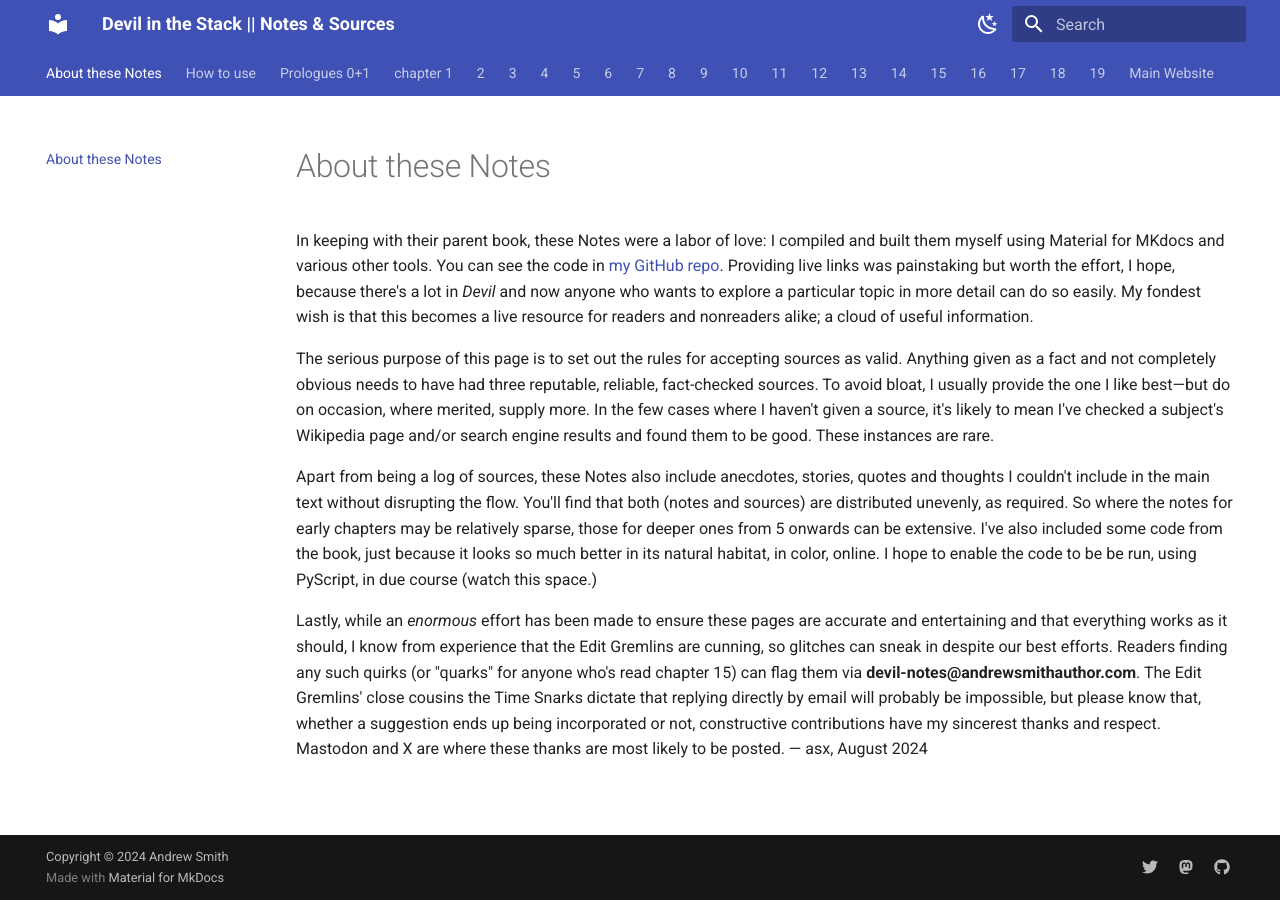
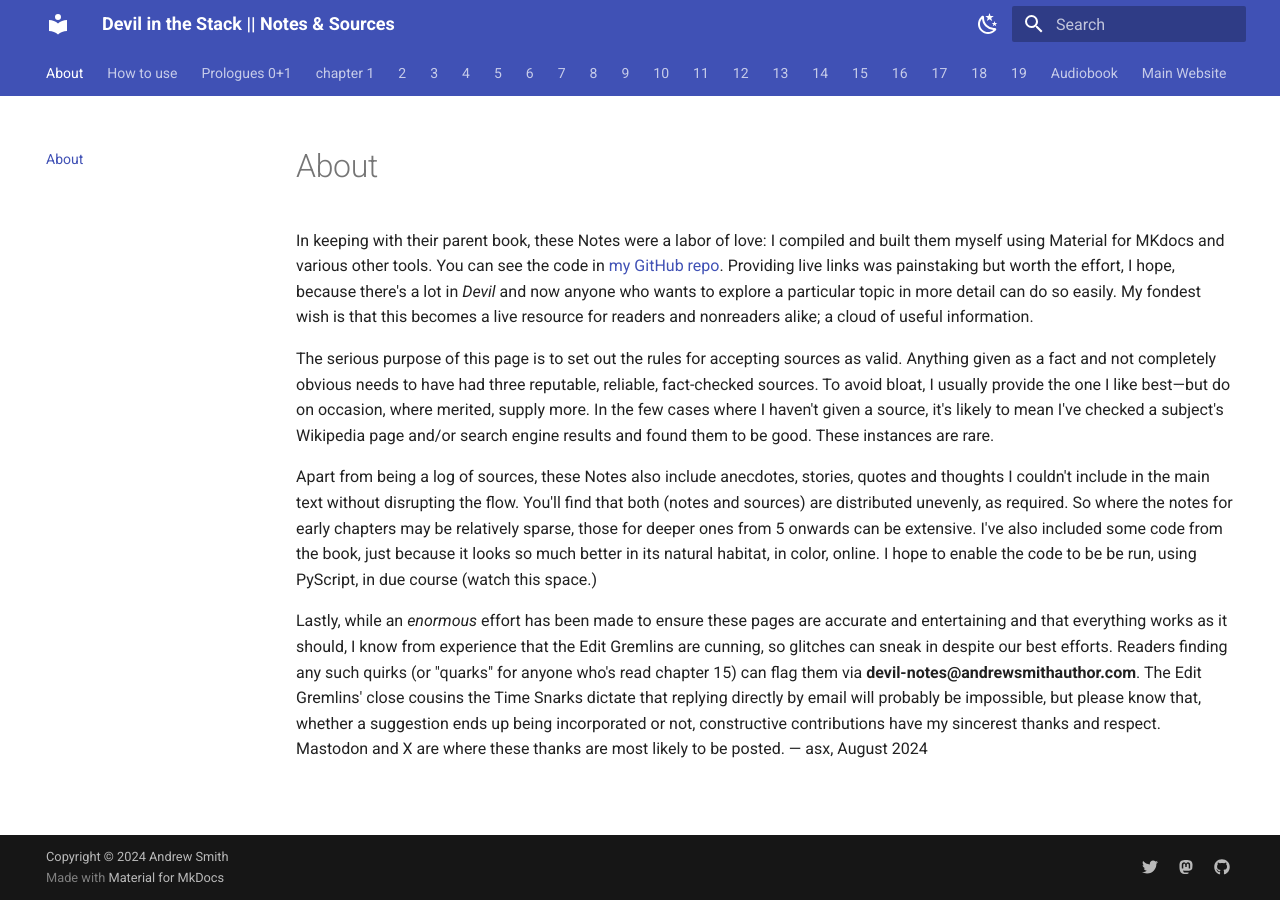
Before and after one commit to zappascout/devil_notes-sources, an MkDocs documentation site: the page built from docs/index.md, in a window 1280 px wide. Built offline with MkDocs 1.6.1 and Material for MkDocs 9.7.7, drawn with Linux system fonts in a browser that asks for light colours.

Commit message:
Updated content and rebuilt site

```diff
--- a/mkdocs.yml
+++ b/mkdocs.yml
@@ -16,7 +16,7 @@ site_name: Devil in the Stack || Notes & Sources
 site_url: http://andrewsmithauthor.com/devil/notes/
 
 nav:
-  - About these Notes: index.md
+  - About: index.md
   - How to use: instructions.md
   - Prologues 0+1: notes_0_devil.md
   - chapter 1: notes_1_devil.md
@@ -38,6 +38,7 @@ nav:
   - 17: notes_17_devil.md
   - 18: notes_18_devil.md
   - 19: notes_19_devil.md
+  - Audiobook: notes_audio_devil.md
   - Main Website: http://andrewsmithauthor.com
 
 theme:
```
Also changed, not shown: docs/assets/images/ANDgate.jpeg (added), docs/assets/images/ANDsymbol.jpeg (added), docs/assets/images/ANDtable.jpeg (added), docs/assets/images/NANDsymbol.jpeg (added), docs/assets/images/NORsymbol.jpeg (added), docs/assets/images/ORgate.jpeg (added), docs/assets/images/ORsymbol.jpeg (added), docs/assets/images/ORtable.jpeg (added), docs/assets/images/binary_42.jpeg (added), docs/assets/images/decimal_4000.jpeg (added), docs/assets/images/nasa_mars-rover.jpg (renamed from images/nasa_mars-rover.jpg), docs/assets/images/tinyCoders.jpeg (added).
